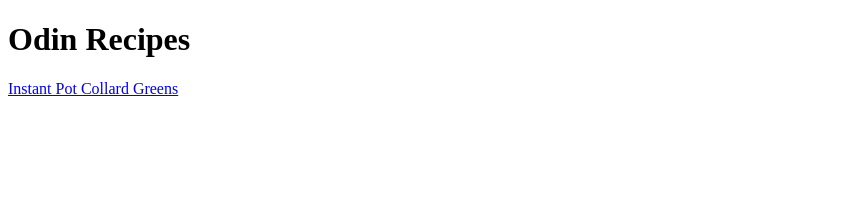
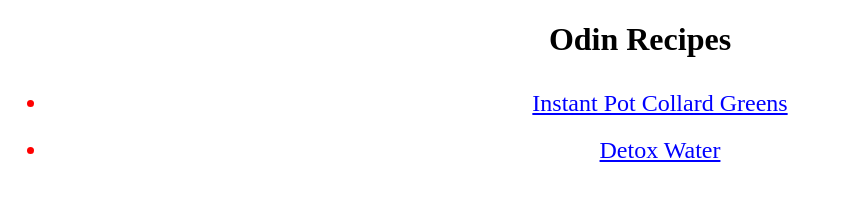
Before and after one commit to ZacharyDangelo/TOP_Recipes, a plain HTML site: page index.html in a window 1280 px wide. Shown: the whole page, without its empty margins (0-843 px from the left). Drawn offline with Linux system fonts and the light colour scheme.

Commit message:
Added CSS

```diff
--- a/index.html
+++ b/index.html
@@ -4,10 +4,14 @@
     <meta charset="UTF-8">
     <meta http-equiv="X-UA-Compatible" content="IE=edge">
     <meta name="viewport" content="width=<device-width>, initial-scale=1.0">
-    <title>Document</title>
+    <link rel="stylesheet" href="style.css">
+    <title>Odin Recipes</title>
 </head>
 <body>
     <h1>Odin Recipes</h1>
-    <a href ="./recipes/collardgreens.html">Instant Pot Collard Greens</a>
+    <ul>
+        <li><a href ="./recipes/collardgreens.html">Instant Pot Collard Greens</a></li>
+        <li><a href="./recipes/detoxwater.html">Detox Water</a></li>
+    </ul>
 </body>
 </html>
--- /dev/null
+++ b/recipes/style.css
@@ -0,0 +1,14 @@
+body{
+    text-align:center;
+}
+
+h5{
+    font-size: 12px;
+    font-weight: 250;
+}
+
+
+
+h3{
+    text-emphasis: 'x';
+}
--- /dev/null
+++ b/style.css
@@ -0,0 +1,14 @@
+body{
+    text-align: center;
+}
+
+li{
+    padding-top:10px;
+    padding-bottom: 10px;
+    font-size:24px;
+    color: red;
+}
+
+a{
+    color:blue;
+}
```
Also changed, not shown: recipes/collardgreens.html (+1 -0 lines), recipes/detoxwater.html (+1 -0 lines), images/water.jpeg (added).
